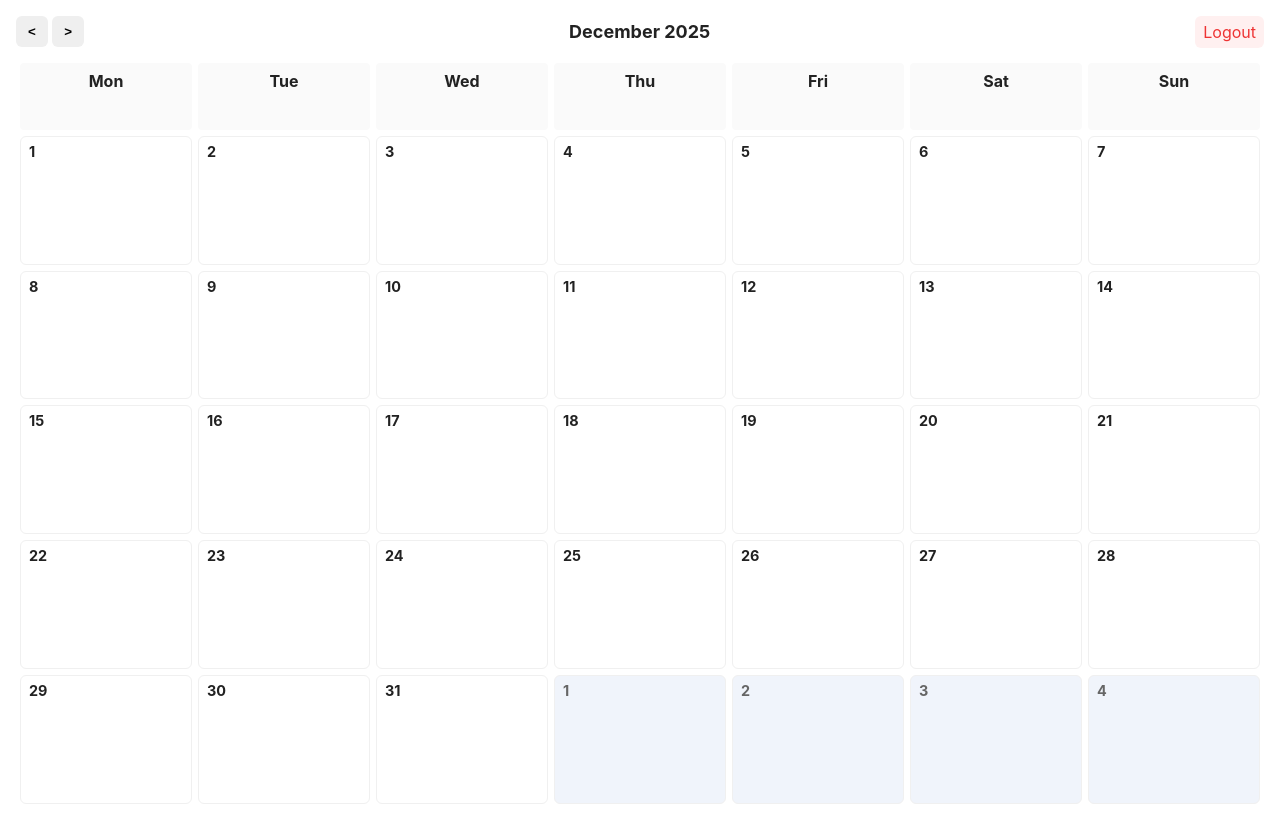
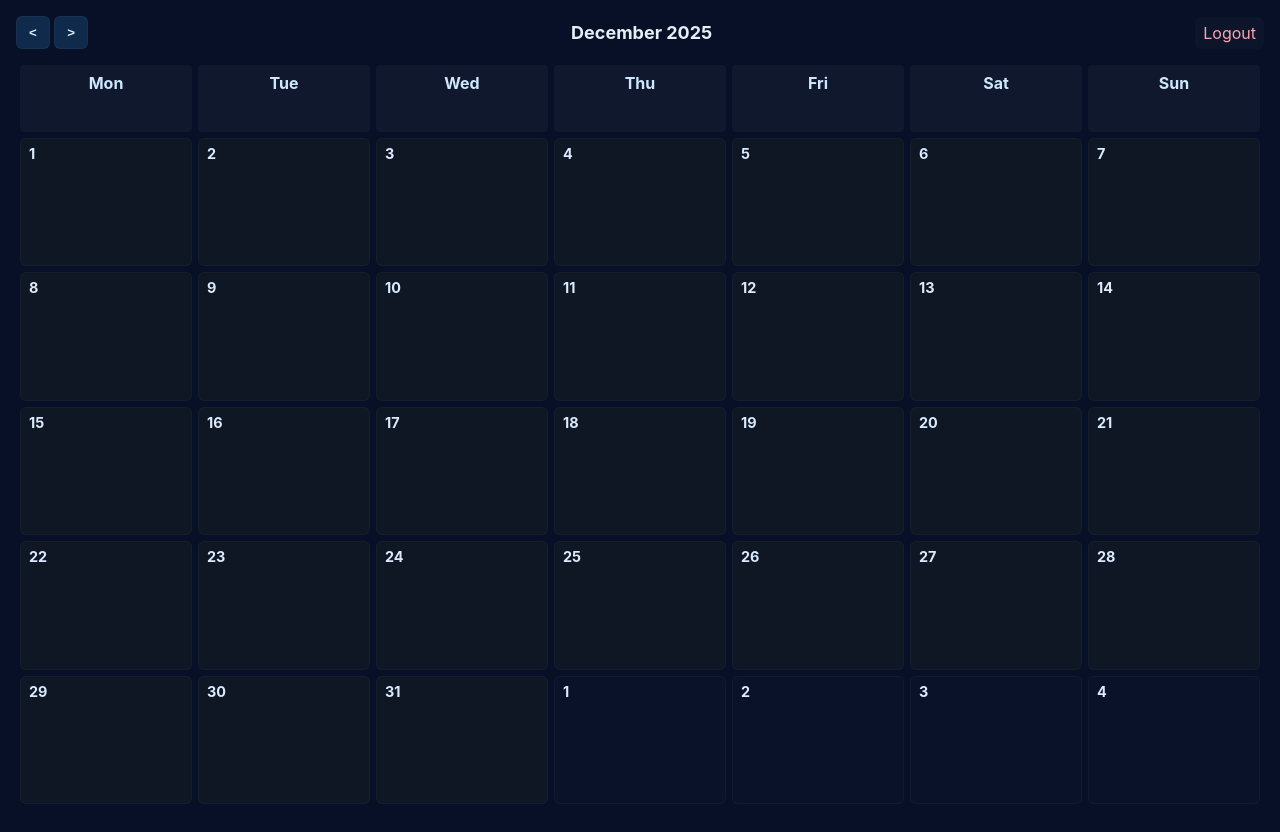
Before and after one commit to jrepan/calendar, a Flask app: page / in a window 1280 px wide. Run offline with Flask 3, Linux system fonts and the light colour scheme; the visitor is signed in with stand-in values (Sample User, id 1).

Commit message:
dark theme

```diff
--- a/static/main.css
+++ b/static/main.css
@@ -5,6 +5,8 @@ body {
         sans-serif;
     -webkit-font-smoothing: antialiased;
     -moz-osx-font-smoothing: grayscale;
+    background: #071026;
+    color: #e6eef8;
 }
 
 html, body {
@@ -53,8 +55,8 @@ code {
     display: flex;
     align-items: stretch;
     padding: 0;
-    background: #f5f7fb;
-    color: #222;
+    background: transparent;
+    color: #e6eef8;
     width: 100vw;
     height: 100vh;
     box-sizing: border-box;
@@ -62,9 +64,9 @@ code {
 .calendar-container {
     width: 100%;
     max-width: none;
-    background: #ffffff;
+    background: #071026;
     border-radius: 0;
-    box-shadow: none;
+    box-shadow: 0 8px 30px rgba(2,6,23,0.7);
     padding: 16px;
     display: flex;
     flex-direction: column;
@@ -76,10 +78,11 @@ code {
     justify-content: space-between;
     margin-bottom: 8px;
 }
-.logout-link { color: #e33; text-decoration: none; padding: 6px 8px; background: #fff0f0; border-radius: 6px }
+.logout-link { color: #fda4af; text-decoration: none; padding: 6px 8px; background: rgba(255,255,255,0.02); border-radius: 6px }
 .calendar-header button {
-    background: #efefef;
-    border: 0;
+    background: #0f2a4a;
+    border: 1px solid rgba(255,255,255,0.04);
+    color: #dbeafe;
     padding: 8px 12px;
     border-radius: 6px;
     cursor: pointer;
@@ -101,30 +104,31 @@ code {
     text-align: center;
     font-weight: 700;
     padding: 8px 0;
-    background: #fafafa;
+    background: rgba(255,255,255,0.03);
     border-radius: 4px;
+    color: #cfe6ff;
 }
 .calendar-day {
     min-height: 80px;
     padding: 8px;
     border-radius: 6px;
-    background: #fff;
-    border: 1px solid #f0f0f0;
+    background: #0f1724;
+    border: 1px solid rgba(255,255,255,0.03);
     position: relative;
 }
 .calendar-day.inactive {
-    background: #fafafa;
-    color: #999;
+    background: rgba(255,255,255,0.02);
+    color: #94a3b8;
 }
-/* Other-month days: slightly darker to distinguish previous/next month */
+/* Other-month days: slightly distinct for dark theme */
 .calendar-day.other-month {
-    background: #f0f4fb;
-    color: #666;
+    background: rgba(255,255,255,0.01);
+    color: #6b7280;
 }
 .calendar-day.other-month .event {
-    opacity: 0.85;
-    background: #eef4ff;
-    color: #274a7a;
+    opacity: 0.9;
+    background: rgba(99,102,241,0.06);
+    color: #c7d2fe;
 }
 .day-number {
     position: absolute;
@@ -132,6 +136,7 @@ code {
     left: 8px;
     font-size: 0.9rem;
     font-weight: 700;
+    color: #dbeafe;
 }
 .events {
     margin-top: 22px;
```
Also changed, not shown: other parts of static/main.css (+20 -16 lines).
